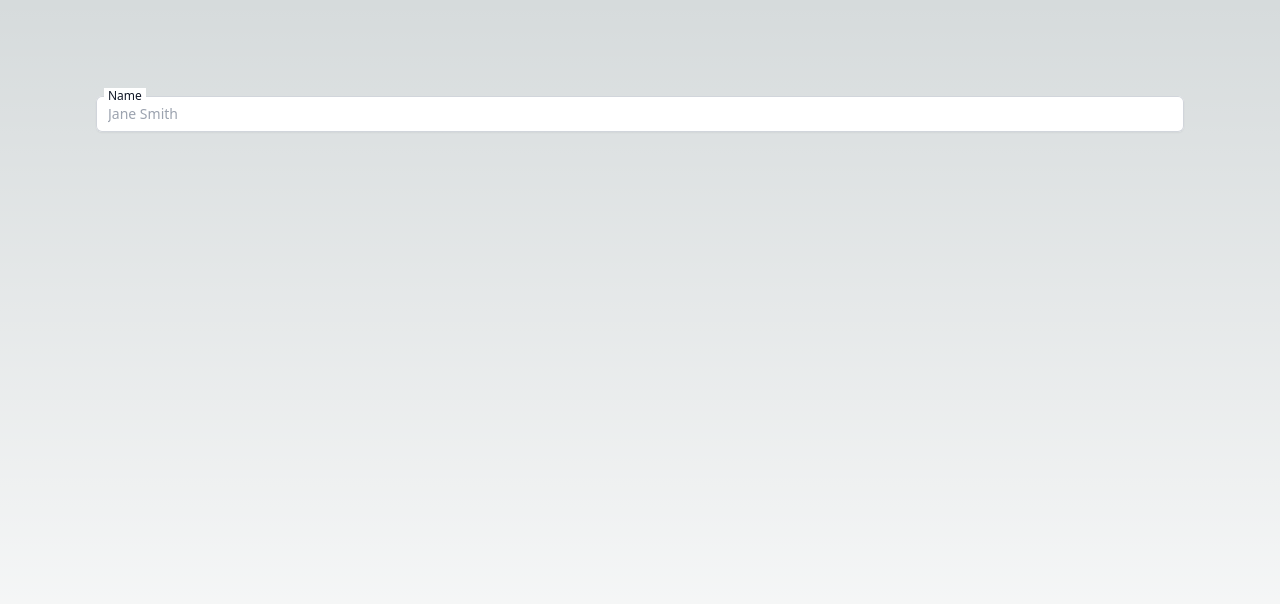
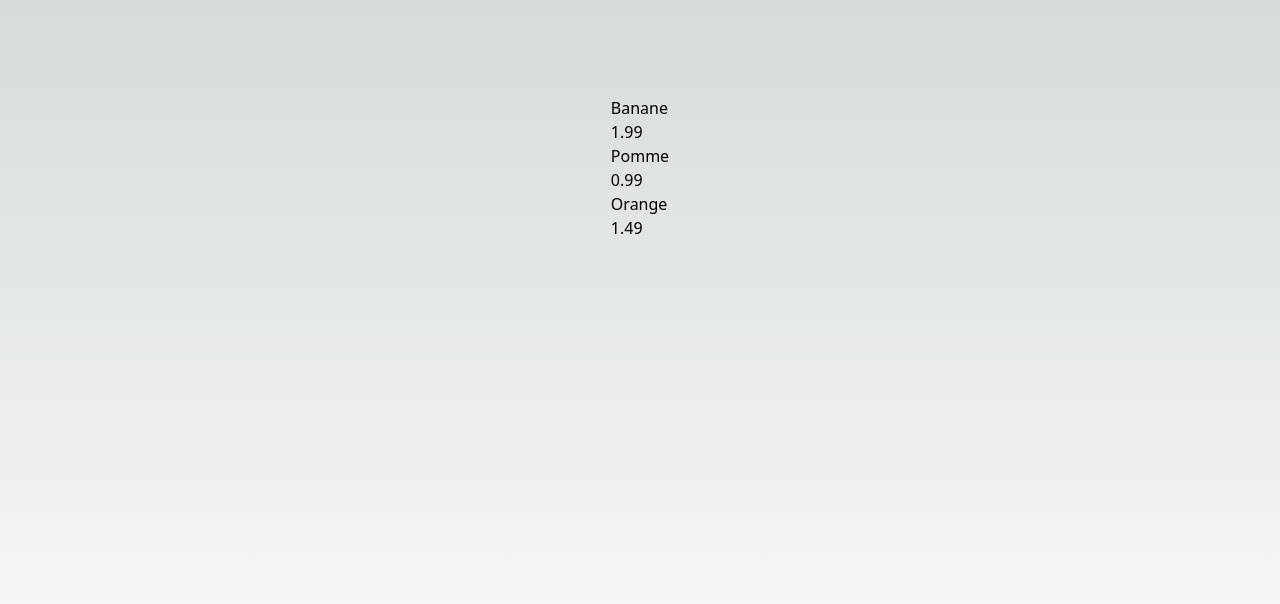
Before and after one commit to MarcAndersonGilles/Javascript-pratice, a Next.js app: page / in a window 1280 px wide. Shown: the top 604 px of the page. Built offline with nearby package versions, Linux system fonts and the light colour scheme.

Commit message:
practice javascript map

```diff
--- /dev/null
+++ b/components/Map.js
@@ -0,0 +1,23 @@
+import React from 'react'
+
+export default function MaphtmlTEST() {
+
+  const fruits = [
+    { id: 1, name: "Banane", price: 1.99 },
+    { id: 2, name: "Pomme", price: 0.99 },
+    { id: 3, name: "Orange", price: 1.49 }
+  ];
+
+  return (
+    <div className='text-black '>
+      {fruits.map((fruit) => {
+         return (
+        <div key={fruits}>
+          <h1>{fruit.name}</h1>
+          <p>{fruit.price}</p>
+        </div>
+           );
+      })}
+    </div>
+  )
+}
--- /dev/null
+++ b/components/javascriptMaps.js
@@ -0,0 +1,20 @@
+const personnes = [
+    {prenom : 'John', nom : 'Doe', age : 25},
+    {prenom : 'Jane', nom : 'Doe', age : 24},
+    {prenom : 'Jim', nom : 'Doe', age : 12},
+]
+
+const arrayPrenom = personnes.map((personne) => {
+    return personne.prenom;
+})
+console.log(arrayPrenom)
+
+// //.map() permet de créer un nouveau tableau à partir d'un tableau
+// // existant en appliquant une fonction à chaque élément de ce tableau.
+// const arrayChiffre = [1,2,3,4,5]
+
+// const arrayMulti5 = arrayChiffre.map((chiffre) => {
+//     return chiffre * 5;
+// })
+
+// console.log(arrayMulti5)
--- a/pages/index.tsx
+++ b/pages/index.tsx
@@ -1,12 +1,13 @@
 import Image from 'next/image'
 import { Inter } from 'next/font/google'
 import Input from '../components/Input'
+import Map from '../components/Map'
 const inter = Inter({ subsets: ['latin'] })
 
 export default function Home() {
   return (
     <main className="flex min-h-screen flex-col items-center justify-between p-24">
-      <Input />
+      <Map />
     </main>
   )
 }
--- a/tsconfig.json
+++ b/tsconfig.json
@@ -18,6 +18,6 @@
       "@/*": ["./*"]
     }
   },
-  "include": ["next-env.d.ts", "**/*.ts", "**/*.tsx", "components/Input.js"],
+  "include": ["next-env.d.ts", "**/*.ts", "**/*.tsx", "components/Input.js", "components/MaphtmlTEST.js"],
   "exclude": ["node_modules"]
 }
```
